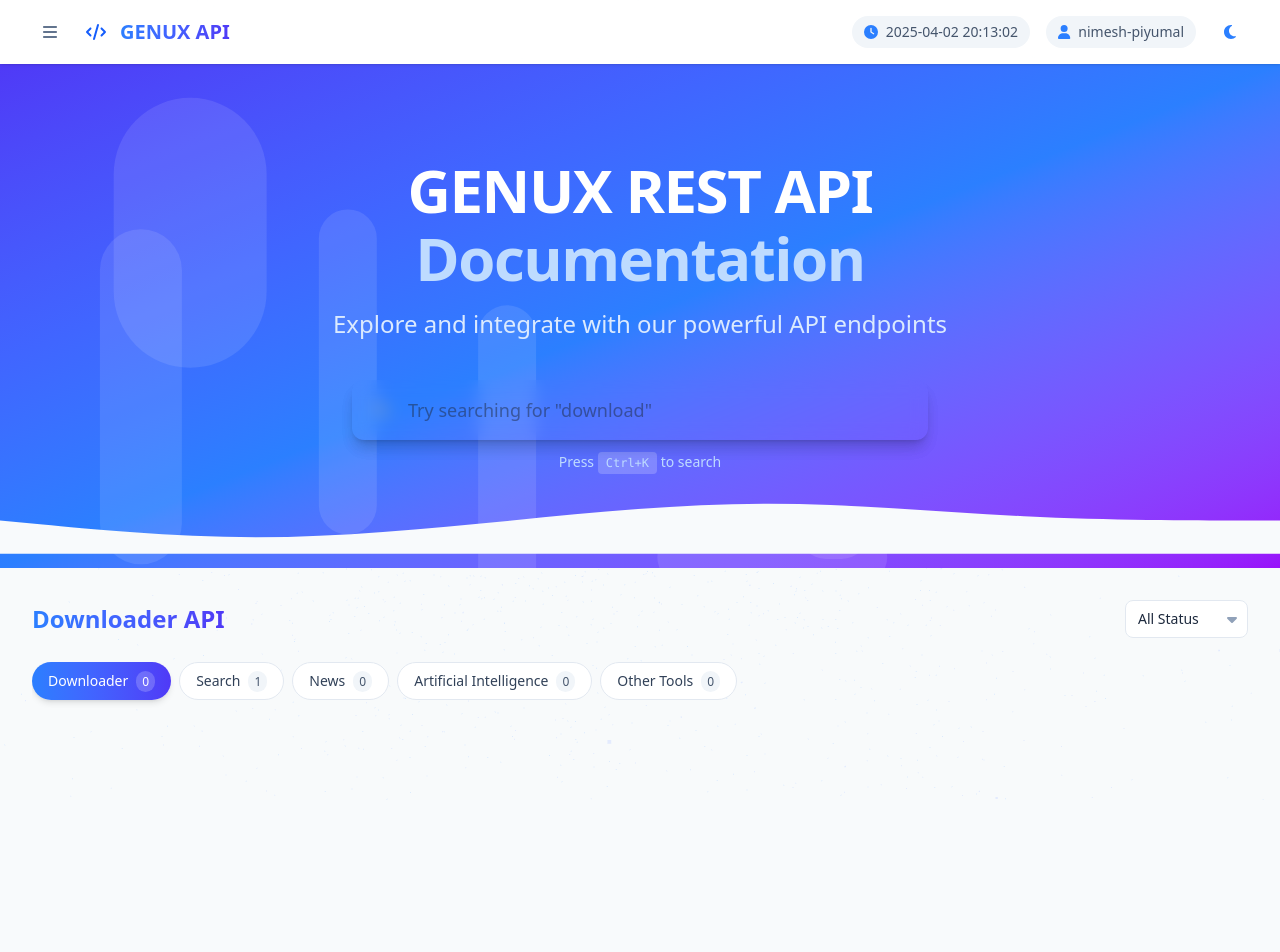
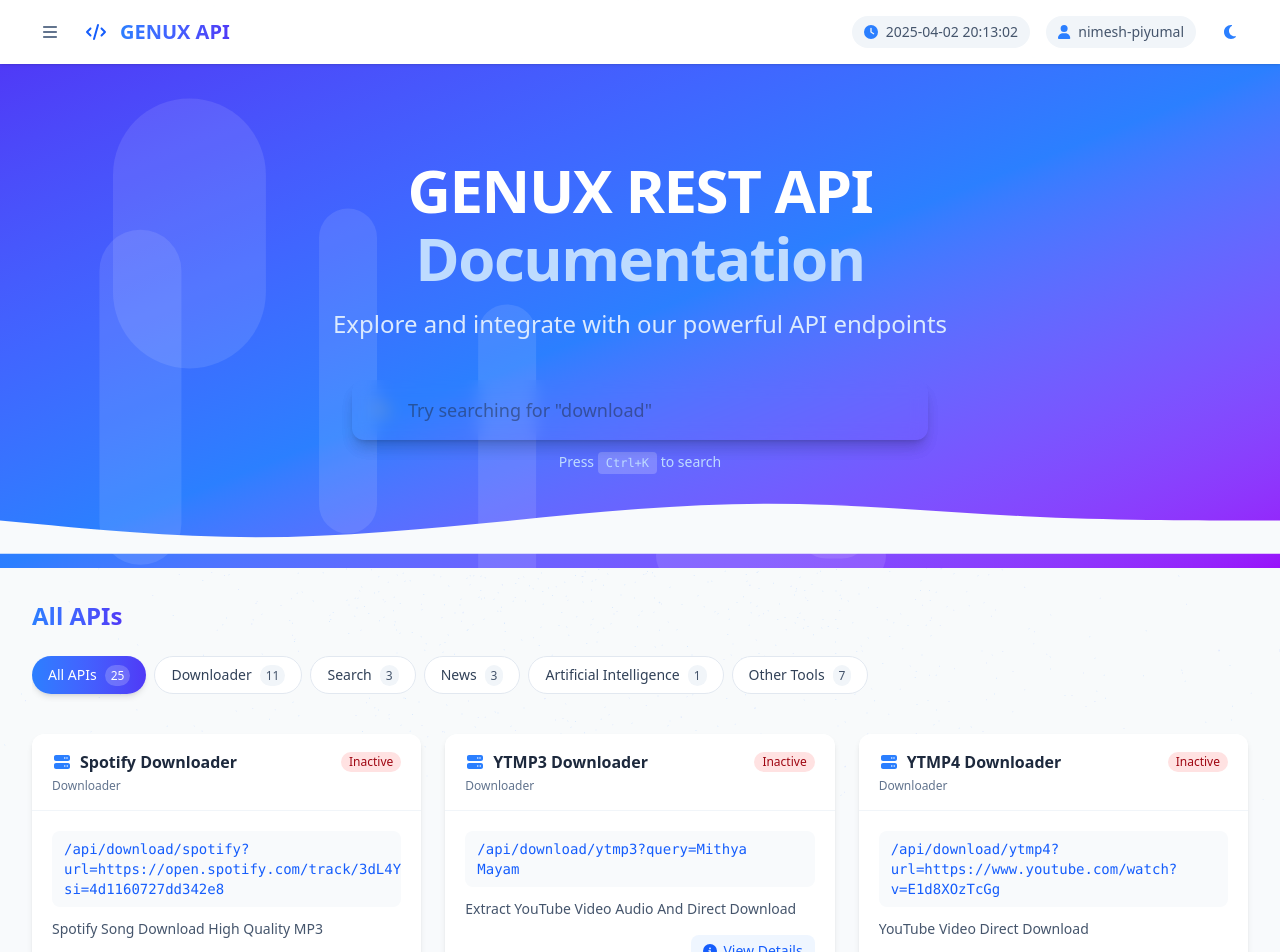
Before and after one commit to nimesh-piyumal/genux-api, a Next.js app: page / in a window 1280 px wide. Shown: the top 952 px of the page. Built offline with nearby package versions, Linux system fonts and the light colour scheme.

Commit message:
---------

```diff
--- a/app/components/CategorySidebar.js
+++ b/app/components/CategorySidebar.js
@@ -1,5 +1,5 @@
 import { FontAwesomeIcon } from '@fortawesome/react-fontawesome';
-import { faFolder, faFolderOpen, faTimes } from '@fortawesome/free-solid-svg-icons';
+import { faFolder, faFolderOpen, faTimes, faLayerGroup } from '@fortawesome/free-solid-svg-icons';
 import { motion, AnimatePresence } from 'framer-motion';
 
 const CategorySidebar = ({
@@ -10,6 +10,9 @@ const CategorySidebar = ({
   closeSidebar,
   sidebarOpen
 }) => {
+  // Calculate total endpoints across all categories
+  const totalEndpoints = categories.reduce((total, cat) => total + cat.endpoints.length, 0);
+
   return (
     <AnimatePresence>
       {sidebarOpen && (
@@ -38,6 +41,41 @@ const CategorySidebar = ({
             </div>
 
             <div className="space-y-2">
+              {/* All APIs category */}
+              <motion.button
+                onClick={() => {
+                  setActiveCategory(null);
+                  if (window.innerWidth < 768) {
+                    closeSidebar();
+                  }
+                }}
+                className={`w-full text-left px-4 py-3 rounded-lg flex items-center transition-all ${
+                  activeCategory === null
+                    ? 'bg-gradient-to-r from-blue-500 to-indigo-600 text-white shadow-md'
+                    : 'hover:bg-slate-100 dark:hover:bg-slate-700 text-slate-700 dark:text-slate-300'
+                }`}
+                whileHover={{ scale: 1.02 }}
+                whileTap={{ scale: 0.98 }}
+              >
+                <FontAwesomeIcon
+                  icon={faLayerGroup}
+                  className={`mr-3 ${
+                    activeCategory === null
+                      ? 'text-white'
+                      : 'text-blue-500 dark:text-blue-400'
+                  }`}
+                />
+                <span className="font-medium">All APIs</span>
+                <span className={`ml-auto px-2.5 py-1 text-xs rounded-full ${
+                  activeCategory === null
+                    ? 'bg-white/20 text-white'
+                    : 'bg-slate-100 dark:bg-slate-700 text-slate-600 dark:text-slate-300'
+                }`}>
+                  {totalEndpoints}
+                </span>
+              </motion.button>
+
+              {/* Category buttons */}
               {categories.map((category) => (
                 <motion.button
                   key={category.name}
@@ -75,6 +113,7 @@ const CategorySidebar = ({
               ))}
             </div>
 
+            {/* Help section */}
             <div className="mt-8 pt-6 border-t border-slate-200 dark:border-slate-700">
               <div className="rounded-lg bg-blue-50 dark:bg-slate-700/50 p-4">
                 <h3 className="font-medium text-blue-800 dark:text-blue-300 mb-2">Need Help?</h3>
--- a/app/page.js
+++ b/app/page.js
@@ -83,10 +83,10 @@ export default function ApiDocumentation() {
         const response = await fetch('/data/api-data.json');
         const data = await response.json();
         setApiData(data);
-        // Set first category as active by default
-        if (data && data.categories) {
-          setActiveCategory(Object.keys(data.categories)[0]);
-        }
+        // Remove this line to keep activeCategory as null (All APIs)
+        // if (data && data.categories) {
+        //   setActiveCategory(Object.keys(data.categories)[0]);
+        // }
         setLoading(false);
       } catch (error) {
         console.error("Error loading API data:", error);
@@ -125,7 +125,7 @@ export default function ApiDocumentation() {
     name,
     endpoints: endpointIds.map(id =>
       apiData.apiList.find(api => api.id === id)
-    ).filter(endpoint => endpoint && endpoint.active)
+    ).filter(endpoint => endpoint) // Remove the active filter to show all endpoints
   })) : [];
 
   // Filter categories and endpoints based on search and filters
@@ -266,32 +266,33 @@ export default function ApiDocumentation() {
           <div className="max-w-7xl mx-auto px-4 sm:px-6 lg:px-8 py-8">
             {/* Filter and Category Tabs */}
             <div className="mb-8">
-              <div className="flex flex-col md:flex-row md:items-center justify-between gap-4 mb-6">
-                <h2 className="text-2xl font-bold bg-gradient-to-r from-blue-500 to-indigo-600 bg-clip-text text-transparent">
-                  {searchQuery ? `Search Results` : activeCategory ? `${activeCategory} API` : 'All Endpoints'}
-                </h2>
-
-                <div className="flex items-center space-x-2">
-                  <div className="relative">
-                    <select
-                      value={statusFilter}
-                      onChange={(e) => setStatusFilter(e.target.value)}
-                      className="appearance-none pl-3 pr-8 py-2 rounded-lg border border-slate-200 dark:border-slate-700 bg-white dark:bg-slate-800 text-sm focus:ring-2 focus:ring-blue-500"
-                    >
-                      <option value="all">All Status</option>
-                      <option value="stable">Stable Only</option>
-                      <option value="beta">Beta Only</option>
-                      <option value="deprecated">Deprecated</option>
-                    </select>
-                    <div className="absolute inset-y-0 right-0 flex items-center pr-2 pointer-events-none">
-                      <FontAwesomeIcon icon={faCaretDown} className="h-4 w-4 text-slate-400" />
-                    </div>
-                  </div>
+                <div className="flex flex-col md:flex-row md:items-center justify-between gap-4 mb-6">
+                  <h2 className="text-2xl font-bold bg-gradient-to-r from-blue-500 to-indigo-600 bg-clip-text text-transparent">
+                    {searchQuery ? `Search Results` : activeCategory ? `${activeCategory} API` : 'All APIs'}
+                  </h2>
                 </div>
-              </div>
 
               {/* Category Pills - Desktop */}
               <div className="hidden md:flex overflow-x-auto pb-2 space-x-2">
+                <motion.button
+                  onClick={() => setActiveCategory(null)}
+                  className={`px-4 py-2 rounded-full text-sm font-medium whitespace-nowrap transition-all ${
+                    activeCategory === null
+                      ? 'bg-gradient-to-r from-blue-500 to-indigo-600 text-white shadow-md'
+                      : 'bg-white dark:bg-slate-800 text-slate-700 dark:text-slate-300 hover:bg-slate-100 dark:hover:bg-slate-700 border border-slate-200 dark:border-slate-700'
+                  }`}
+                  whileHover={{ scale: 1.05 }}
+                  whileTap={{ scale: 0.95 }}
+                >
+                  All APIs
+                  <span className={`ml-2 px-1.5 py-0.5 text-xs rounded-full ${
+                    activeCategory === null
+                      ? 'bg-white/20 text-white'
+                      : 'bg-slate-100 dark:bg-slate-700 text-slate-600 dark:text-slate-400'
+                  }`}>
+                    {processedCategories.reduce((total, cat) => total + cat.endpoints.length, 0)}
+                  </span>
+                </motion.button>
                 {processedCategories.map((category) => (
                   <motion.button
                     key={category.name}
@@ -370,7 +371,7 @@ export default function ApiDocumentation() {
                 ) : (
                   /* Category View */
                   <>
-                    {activeCategory && (
+                    {activeCategory ? (
                       <div className="grid gap-6 md:grid-cols-2 lg:grid-cols-3">
                         {processedCategories
                           .find(cat => cat.name === activeCategory)?.endpoints
@@ -385,6 +386,23 @@ export default function ApiDocumentation() {
                               darkMode={darkMode}
                             />
                           ))}
+                      </div>
+                    ) : (
+                      /* All APIs View */
+                      <div className="grid gap-6 md:grid-cols-2 lg:grid-cols-3">
+                        {processedCategories.flatMap((category) =>
+                          category.endpoints.map((endpoint) => (
+                            <EndpointCard
+                              key={endpoint.id}
+                              endpoint={endpoint}
+                              category={category.name}
+                              handleCopyPath={handleCopyPath}
+                              copiedPath={copiedPath}
+                              setSelectedEndpoint={setSelectedEndpoint}
+                              darkMode={darkMode}
+                            />
+                          ))
+                        )}
                       </div>
                     )}
                   </>
@@ -439,7 +457,7 @@ export default function ApiDocumentation() {
   );
 }
 
-// New component for endpoint cards
+// Update the EndpointCard component to show active/inactive indicator
 const EndpointCard = ({ endpoint, category, handleCopyPath, copiedPath, setSelectedEndpoint, darkMode }) => {
   return (
     <motion.div
@@ -457,19 +475,14 @@ const EndpointCard = ({ endpoint, category, handleCopyPath, copiedPath, setSelec
             <FontAwesomeIcon icon={faServer} className="h-5 w-5 text-blue-500 mr-2" />
             <h3 className="font-semibold">{endpoint.name}</h3>
           </div>
-          {endpoint.status === 'stable' && (
+          {endpoint.active && (
             <span className="px-2 py-0.5 text-xs rounded-full bg-green-100 text-green-800 dark:bg-green-900/50 dark:text-green-300 font-medium">
-              Stable
+              Active
             </span>
           )}
-          {endpoint.status === 'beta' && (
-            <span className="px-2 py-0.5 text-xs rounded-full bg-yellow-100 text-yellow-800 dark:bg-yellow-900/50 dark:text-yellow-300 font-medium">
-              Beta
-            </span>
-          )}
-          {endpoint.status === 'deprecated' && (
+          {endpoint.active === false && (
             <span className="px-2 py-0.5 text-xs rounded-full bg-red-100 text-red-800 dark:bg-red-900/50 dark:text-red-300 font-medium">
-              Deprecated
+              Inactive
             </span>
           )}
         </div>
--- a/public/data/api-data.json
+++ b/public/data/api-data.json
@@ -1,18 +1,186 @@
 {
   "categories": {
-      "Downloader": [],
-      "Search": ["yt-search"],
-      "News": [],
-      "Artificial Intelligence": [],
-      "Other Tools": []
+    "Downloader": ["spotify", "ytmp3", "ytmp4", "tiktok", "fb", "ringtone", "mediafire", "wallpaper", "xnxx-download", "apk-download", "sticker-download"],
+    "Search": ["yt-search", "pornhub-search", "gis"],
+    "News": ["hiru-news", "sirasa-news", "wabetainfo"],
+    "Artificial Intelligence": ["genux", "ai-img"],
+    "Other Tools": ["screenshot", "emix", "lk-address", "tinyurl", "imgbb", "dtic", "ipwho"]
   },
   "apiList": [
+    {
+      "name": "IPWHO",
+      "path": "/api/other/ipwho?query=104.21.16.1",
+      "id": "ipwho",
+      "description": "Information about IP Address",
+      "active": false
+    },
+    {
+      "name": "Domain To IP Checker",
+      "path": "/api/other/dtic?query=genux.me",
+      "id": "dtic",
+      "description": "Domain To IP Checker",
+      "active": false
+    },
+    {
+      "name": "Google Image Search",
+      "path": "/api/search/gis?query=elonmusk",
+      "id": "gis",
+      "description": "Google Image Search High Quality",
+      "active": false
+    },
+    {
+      "name": "IMG BB Image",
+      "path": "/api/other/imgbb?url=https://i.kym-cdn.com/photos/images/original/002/953/792/5b8.jpeg",
+      "id": "imgbb",
+      "description": "IMG BB Image Uploader",
+      "active": false
+    },
+    {
+      "name": "Tiny Url",
+      "path": "/api/other/tinyurl?url=https://api.genux.me",
+      "id": "tinyurl",
+      "description": "Tiny Url Shortener",
+      "active": false
+    },
+    {
+      "name": "Spotify Downloader",
+      "path": "/api/download/spotify?url=https://open.spotify.com/track/3dL4YyKzNKcxYquXyRhJJJ?si=4d1160727dd342e8",
+      "id": "spotify",
+      "description": "Spotify Song Download High Quality MP3",
+      "active": false
+    },
+    {
+      "name": "YTMP3 Downloader",
+      "path": "/api/download/ytmp3?query=Mithya Mayam",
+      "id": "ytmp3",
+      "description": "Extract YouTube Video Audio And Direct Download",
+      "active": false
+    },
+    {
+      "name": "YTMP4 Downloader",
+      "path": "/api/download/ytmp4?url=https://www.youtube.com/watch?v=E1d8XOzTcGg",
+      "id": "ytmp4",
+      "description": "YouTube Video Direct Download",
+      "active": false
+    },
+    {
+      "name": "Tiktok Downloader",
+      "path": "/api/download/tiktok?url=https://vt.tiktok.com/ZSMYqMGFB/",
+      "id": "tiktok",
+      "description": "Download TikTok Videos Without Watermark",
+      "active": false
+    },
+    {
+      "name": "FB Downloader",
+      "path": "/api/download/fb?url=https://www.facebook.com/reel/2419169181776996",
+      "id": "fb",
+      "description": "Download Facebook Videos",
+      "active": false
+    },
+    {
+      "name": "Ringtone Downloader",
+      "path": "/api/download/ringtone?query=kgf",
+      "id": "ringtone",
+      "description": "Download Ringtones",
+      "active": false
+    },
+    {
+      "name": "Mediafire Downloader",
+      "path": "/api/download/mediafire?url=https://www.mediafire.com/file/32w89hy02bdpb1j/winrar.exe/file",
+      "id": "mediafire",
+      "description": "Download Mediafire Files",
+      "active": false
+    },
+    {
+      "name": "Wallpaper Downloader",
+      "path": "/api/download/wallpaper?query=car",
+      "id": "wallpaper",
+      "description": "Download HD Wallpapers",
+      "active": false
+    },
+    {
+      "name": "Xnxx Downloader",
+      "path": "/api/download/xnxx-download?query=fuck",
+      "id": "xnxx-download",
+      "description": "Xnxx Download Video High Quality",
+      "active": false
+    },
+    {
+      "name": "Pornhub Search",
+      "path": "/api/search/pornhub?query=srilanka",
+      "id": "pornhub-search",
+      "description": "Pornhub Search Video Details",
+      "active": false
+    },
+    {
+      "name": "Apk Downloader",
+      "path": "/api/download/apk?query=whatsapp",
+      "id": "apk-download",
+      "description": "Apk Download in Aptoide.com",
+      "active": false
+    },
+    {
+      "name": "Sticker Downloader",
+      "path": "/api/download/sticker?query=girl",
+      "id": "sticker-download",
+      "description": "Sticker Download in Getstickerpack.com",
+      "active": false
+    },
+    {
+      "name": "AI Image Generater",
+      "path": "/api/ai/ai-img?query=dog",
+      "id": "ai-img",
+      "description": "AI Image Generater High Quality",
+      "active": false
+    },
+    {
+      "name": "Screenshot Website",
+      "path": "/api/other/screenshot?url=https://example.com",
+      "id": "screenshot",
+      "description": "Website Full Screen Screenshot",
+      "active": false
+    },
+    {
+      "name": "Emoji MIX",
+      "path": "/api/other/emix?query=😂😃",
+      "id": "emix",
+      "description": "Funny Emoji MIX",
+      "active": false
+    },
+    {
+      "name": "LK Address",
+      "path": "/api/other/lk-address?",
+      "id": "lk-address",
+      "description": "Sri Lanka Random Address Generate",
+      "active": false
+    },
+    {
+      "name": "Hiru News",
+      "path": "/api/news/hiru-news?",
+      "id": "hiru-news",
+      "description": "Get News from Hiru News",
+      "active": false
+    },
+    {
+      "name": "Sirasa News",
+      "path": "/api/news/sirasa-news?",
+      "id": "sirasa-news",
+      "description": "Get News from Sirasa News",
+      "active": false
+    },
+    {
+      "name": "Wabetainfo",
+      "path": "/api/news/wabetainfo?platform=web",
+      "id": "wabetainfo",
+      "description": "Get News from Wabetainfo",
+      "active": false
+    },
     {
       "name": "Youtube Search",
       "path": "/api/search/yt-search?query=hirupodawessa",
       "id": "yt-search",
       "description": "Extract YouTube Video Details",
-        "active": true
+      "active": false
     }
   ]
 }
```
Lines whose indentation alone changed are shown as unchanged.
